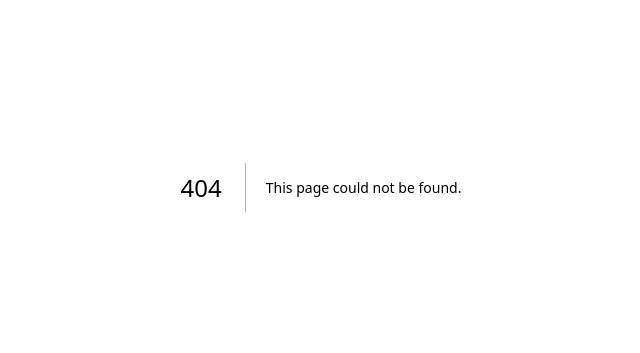
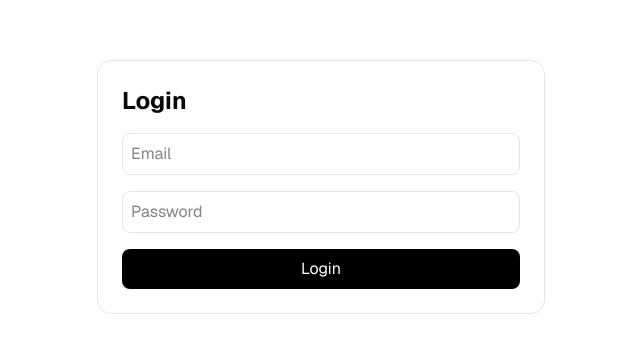
Before and after one commit to GreenHopeRise/Next-dashboard, a Next.js app: page /login in a window 1280 px wide. Before the commit this address had no page. Shown: the part 213-566 px from the top of the page, without its empty margins (319-959 px from the left). Built offline with nearby package versions, Linux system fonts and the light colour scheme.

Commit message:
react form + zod

```diff
--- /dev/null
+++ b/app/lib/validations.ts
@@ -0,0 +1,10 @@
+import z, { email } from "zod";
+
+export const loginSchema = z.object({
+    email: z
+    .string()
+    .email("Invalid email address"),
+    password: z
+    .string()
+    .min(6, "Password must be at least 6 characters"),
+})
--- /dev/null
+++ b/app/login/_components/LoginForm.tsx
@@ -0,0 +1,39 @@
+"use client";
+
+import { loginSchema } from "@/app/lib/validations";
+import { zodResolver } from "@hookform/resolvers/zod";
+import { useForm } from "react-hook-form";
+import z from "zod";
+
+type LoginFormData = z.infer<typeof loginSchema>;
+export default function LoginForm() {
+    const {register, handleSubmit, formState:{errors}}= useForm<LoginFormData>({
+  resolver: zodResolver(loginSchema),
+})
+    function onSubmit(data:LoginFormData) {
+        console.log(data)
+
+    }
+  return (
+    <form onSubmit={handleSubmit(onSubmit)} className="w-full max-w-md space-y-4 rounded-xl border p-6">
+      <h1 className="text-2xl font-bold">Login</h1>
+      <input
+        type="email"
+        placeholder="Email"
+        {...register('email')}
+        className="w-full rounded-md border p-2"
+      />
+
+      <input
+        type="password"
+        placeholder="Password"
+        {...register('password')}
+        className="w-full rounded-md border p-2"
+      />
+
+      <button className="w-full rounded-md bg-black p-2 text-white">
+        Login
+      </button>
+    </form>
+  );
+}
--- /dev/null
+++ b/app/login/page.tsx
@@ -0,0 +1,10 @@
+import LoginForm from "./_components/LoginForm";
+
+
+export default function LoginPage() {
+  return (
+   <main className="flex min-h-screen items-center justify-center">
+      <LoginForm />
+    </main>
+  )
+}
--- a/package.json
+++ b/package.json
@@ -10,16 +10,19 @@
   },
   "dependencies": {
     "@base-ui/react": "^1.6.0",
+    "@hookform/resolvers": "^5.4.0",
     "class-variance-authority": "^0.7.1",
     "clsx": "^2.1.1",
     "lucide-react": "^1.25.0",
     "next": "16.2.10",
     "react": "19.2.4",
     "react-dom": "19.2.4",
+    "react-hook-form": "^7.82.0",
     "shadcn": "^4.13.1",
     "tailwind-merge": "^3.6.0",
     "tw-animate-css": "^1.4.0",
-    "use-debounce": "^10.1.1"
+    "use-debounce": "^10.1.1",
+    "zod": "^4.4.3"
   },
   "devDependencies": {
     "@tailwindcss/postcss": "^4",
```
Also changed, not shown: 1 other file (tests, documents, lock files or other folders).
